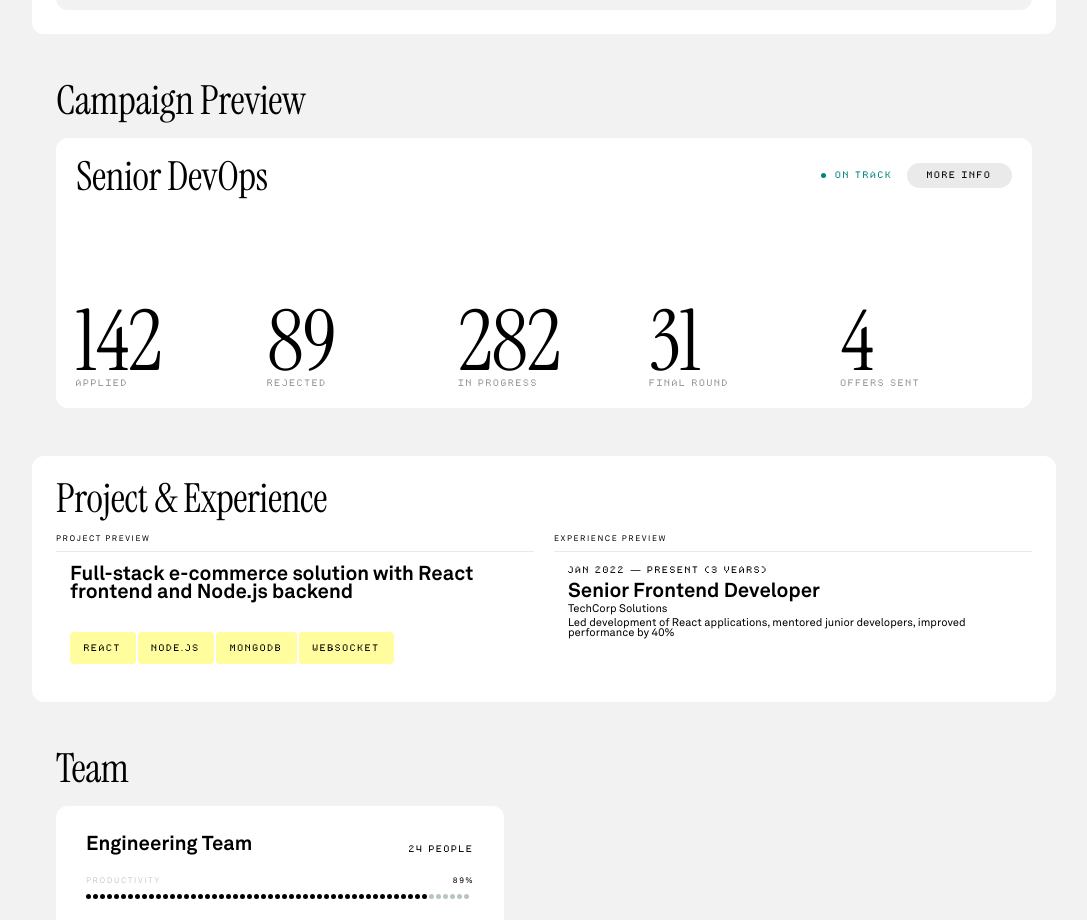
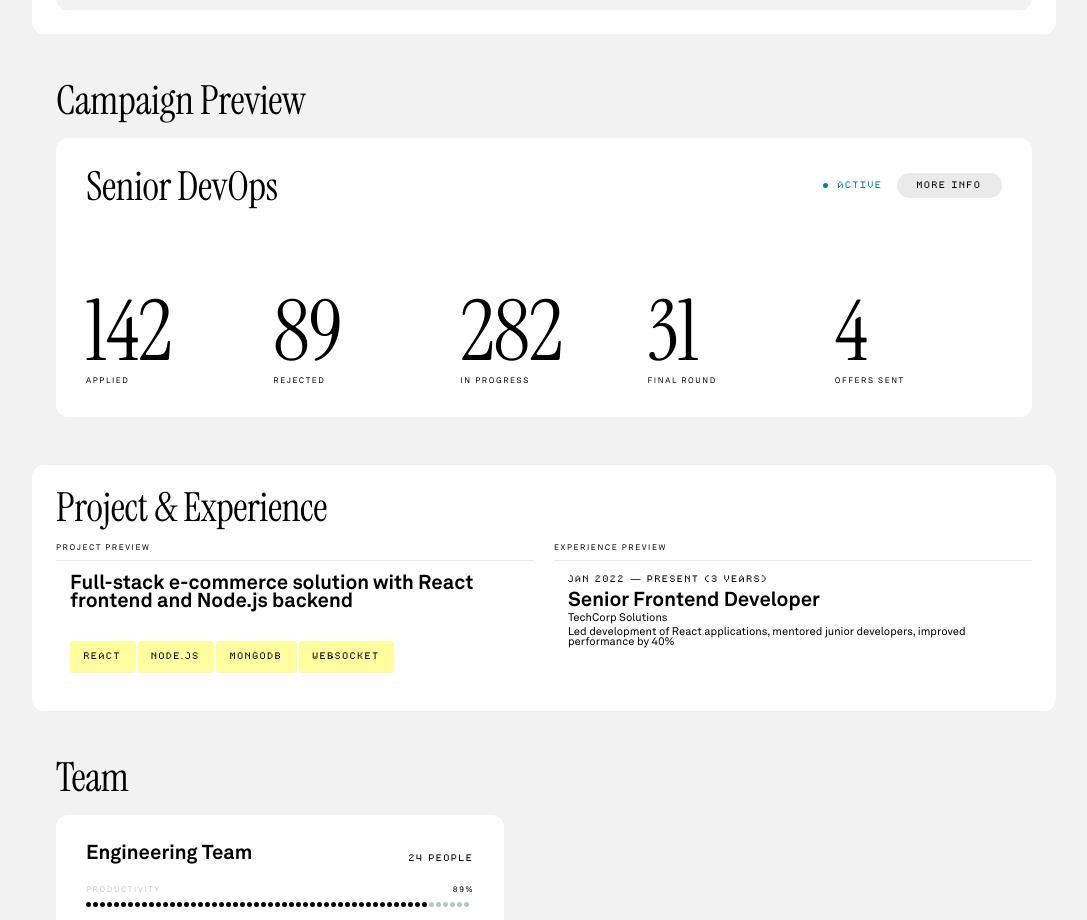
Before and after one commit to chaser231/hired-and-wired, a Next.js app: page /molecules in a window 1280 px wide. Shown: the part 1280-2200 px from the top of the page, without its empty margins (96-1183 px from the left). Built offline with nearby package versions, Linux system fonts and the light colour scheme.

Commit message:
feat: add Campaigns tab to team details page with CampaignPreview cards

```diff
--- a/src/app/(main)/teams/[id]/page.tsx
+++ b/src/app/(main)/teams/[id]/page.tsx
@@ -3,10 +3,38 @@
 import { useState, useEffect } from 'react';
 import { useRouter, useParams } from 'next/navigation';
 import Image from 'next/image';
-import { SwitchGroup } from '@/components/ui';
-import { Profile, Notify } from '@/components/blocks';
+import { SwitchGroup, Button } from '@/components/ui';
+import { Profile, Notify, CampaignPreview } from '@/components/blocks';
 import { SecondRow } from '@/components/sections';
 import { useTeamsStore } from '@/lib/stores/teamsStore';
+
+// Mock campaigns data for teams
+const mockCampaigns = [
+  {
+    id: '1',
+    title: 'Forward Architect',
+    status: 'green' as const,
+    stats: { applied: 45, rejected: 12, inProgress: 98, finalRound: 112, offersSent: 6 },
+  },
+  {
+    id: '2',
+    title: 'District Integration Engineer',
+    status: 'green' as const,
+    stats: { applied: 78, rejected: 7, inProgress: 89, finalRound: 34, offersSent: 1 },
+  },
+  {
+    id: '3',
+    title: 'Dynamic Program Liaison',
+    status: 'green' as const,
+    stats: { applied: 23, rejected: 678, inProgress: 8, finalRound: 90, offersSent: 45 },
+  },
+  {
+    id: '4',
+    title: 'Product Tactics Manager',
+    status: 'green' as const,
+    stats: { applied: 15, rejected: 5, inProgress: 167, finalRound: 90, offersSent: 2 },
+  },
+];
 
 export default function TeamDetailPage() {
   const router = useRouter();
@@ -42,6 +70,76 @@ export default function TeamDetailPage() {
       </main>
     );
   }
+
+  // Tab-specific content
+  const getNotifyMessage = () => {
+    if (activeTab === 1) {
+      return 'This month, the hiring funnel saw 250 applicants, 50 interviews, and 10 new hires.';
+    }
+    return team.weekHighlight;
+  };
+
+  const renderTabContent = () => {
+    switch (activeTab) {
+      case 0: // Team tab
+        return (
+          <div
+            className="flex flex-col gap-[var(--space-l)] p-[var(--space-xl)] rounded-[var(--radius-lg)]"
+            style={{ backgroundColor: 'var(--color-white)' }}
+          >
+            <h2 className="text-h2">Team</h2>
+            <div className="flex flex-col gap-[var(--space-xxxs)]">
+              {team.members.map((member, index) => (
+                <Profile
+                  key={member.id}
+                  name={member.name}
+                  role={member.role}
+                  avatarSrc={member.avatarSrc}
+                  variant="long"
+                  status={member.status}
+                  progress={member.progress}
+                  className={index === team.members.length - 1 ? 'border-b-0' : ''}
+                />
+              ))}
+            </div>
+          </div>
+        );
+
+      case 1: // Campaigns tab
+        return (
+          <>
+            {mockCampaigns.map((campaign) => (
+              <CampaignPreview
+                key={campaign.id}
+                title={campaign.title}
+                status={campaign.status}
+                stats={campaign.stats}
+                onMoreInfo={() => router.push(`/campaigns/${campaign.id}`)}
+              />
+            ))}
+          </>
+        );
+
+      case 2: // Access tab
+        return (
+          <div
+            className="flex flex-col gap-[var(--space-l)] p-[var(--space-xl)] rounded-[var(--radius-lg)]"
+            style={{ backgroundColor: 'var(--color-white)' }}
+          >
+            <h2 className="text-h2">Access Management</h2>
+            <p className="text-grotesk" style={{ color: 'var(--color-gray-dark)' }}>
+              Configure team access levels and permissions here.
+            </p>
+            <div className="flex gap-[var(--space-xs)]">
+              <Button variant="cta-small">manage access</Button>
+            </div>
+          </div>
+        );
+
+      default:
+        return null;
+    }
+  };
 
   return (
     <main className="flex flex-col items-center pb-[84px]">
@@ -97,6 +195,15 @@ export default function TeamDetailPage() {
                 : team.description
               }
             </p>
+
+            {/* Add Campaign button - only on Campaigns tab */}
+            {activeTab === 1 && (
+              <div className="mt-[var(--space-m)]">
+                <Button variant="cta-small" onClick={() => router.push('/campaigns/new')}>
+                  add campaign
+                </Button>
+              </div>
+            )}
           </div>
 
           {/* Switch Group */}
@@ -111,32 +218,10 @@ export default function TeamDetailPage() {
       {/* Content Section - 830px Width */}
       <section className="w-full max-w-[var(--content-width)] flex flex-col gap-[var(--section-gap)] mt-[var(--section-gap)]">
         {/* Notify Block */}
-        <Notify message={team.weekHighlight} />
+        <Notify message={getNotifyMessage()} />
 
-        {/* Team Section - White Card */}
-        <div
-          className="flex flex-col gap-[var(--space-l)] p-[var(--space-xl)] rounded-[var(--radius-lg)]"
-          style={{ backgroundColor: 'var(--color-white)' }}
-        >
-          {/* Title */}
-          <h2 className="text-h2">Team</h2>
-
-          {/* Team Members List */}
-          <div className="flex flex-col gap-[var(--space-xxxs)]">
-            {team.members.map((member, index) => (
-              <Profile
-                key={member.id}
-                name={member.name}
-                role={member.role}
-                avatarSrc={member.avatarSrc}
-                variant="long"
-                status={member.status}
-                progress={member.progress}
-                className={index === team.members.length - 1 ? 'border-b-0' : ''}
-              />
-            ))}
-          </div>
-        </div>
+        {/* Tab Content */}
+        {renderTabContent()}
       </section>
     </main>
   );
--- a/src/components/blocks/CampaignPreview.tsx
+++ b/src/components/blocks/CampaignPreview.tsx
@@ -37,17 +37,18 @@ export function CampaignPreview({
   return (
     <div
       className={`
-        flex flex-col gap-[90px]
-        p-[var(--space-m)]
+        flex flex-col gap-[var(--page-gap)]
+        p-[var(--space-xl)]
         bg-[var(--color-white)]
         rounded-[var(--radius-lg)]
         ${className}
       `.replace(/\s+/g, ' ').trim()}
     >
-      <div className="flex items-center justify-between mb-[var(--space-m)]">
+      {/* Header row: Title + Status + Button */}
+      <div className="flex items-center justify-between">
         <h3 className="text-h2">{title}</h3>
         <div className="flex items-center gap-[var(--space-s)]">
-          <Status variant={status} showLabel />
+          <Status variant={status} showLabel label="Active" />
           {onMoreInfo && (
             <Button variant="secondary" onClick={onMoreInfo}>
               more info
@@ -56,16 +57,34 @@ export function CampaignPreview({
         </div>
       </div>
 
+      {/* Stats row */}
+      <div className="flex flex-col gap-[var(--space-xs)]">
+        {/* Numbers row */}
         <div className="flex gap-[var(--space-m)]">
           {statItems.map((item) => (
             <div key={item.label} className="flex-1">
               <p className="text-h1">{item.value}</p>
-            <p className="text-pixel" style={{ color: 'var(--color-gray-dark)' }}>
+            </div>
+          ))}
+        </div>
+        {/* Labels row */}
+        <div className="flex gap-[var(--space-m)]">
+          {statItems.map((item) => (
+            <div key={`label-${item.label}`} className="flex-1">
+              <p
+                className="uppercase"
+                style={{
+                  fontFamily: 'var(--font-akkurat)',
+                  fontSize: '8px',
+                  letterSpacing: '0.2em',
+                }}
+              >
                 {item.label}
               </p>
             </div>
           ))}
         </div>
       </div>
+    </div>
   );
 }
```
Lines whose indentation alone changed are shown as unchanged.
